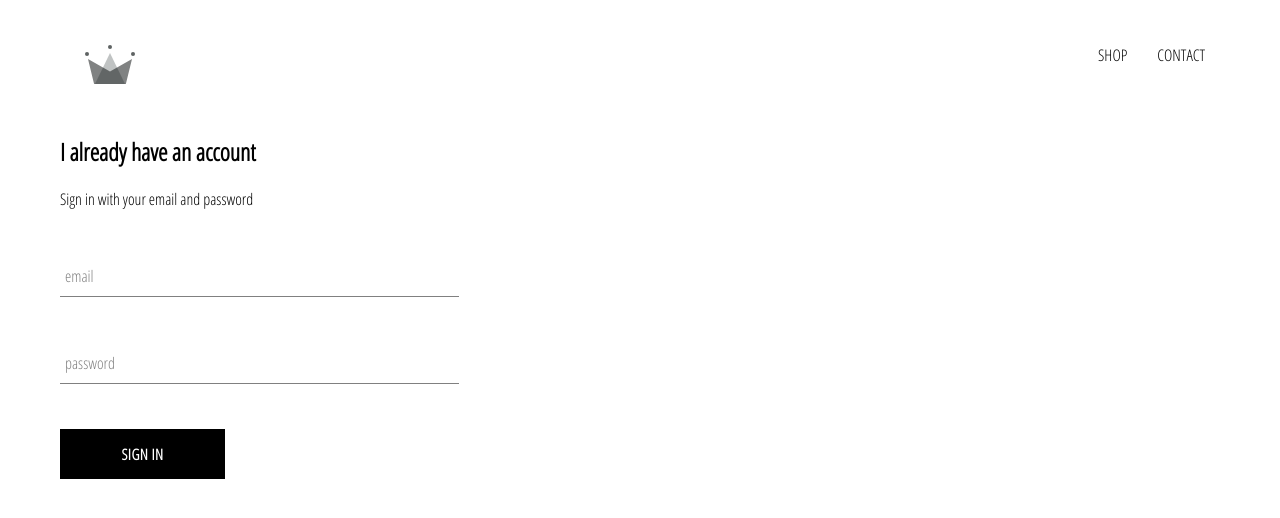
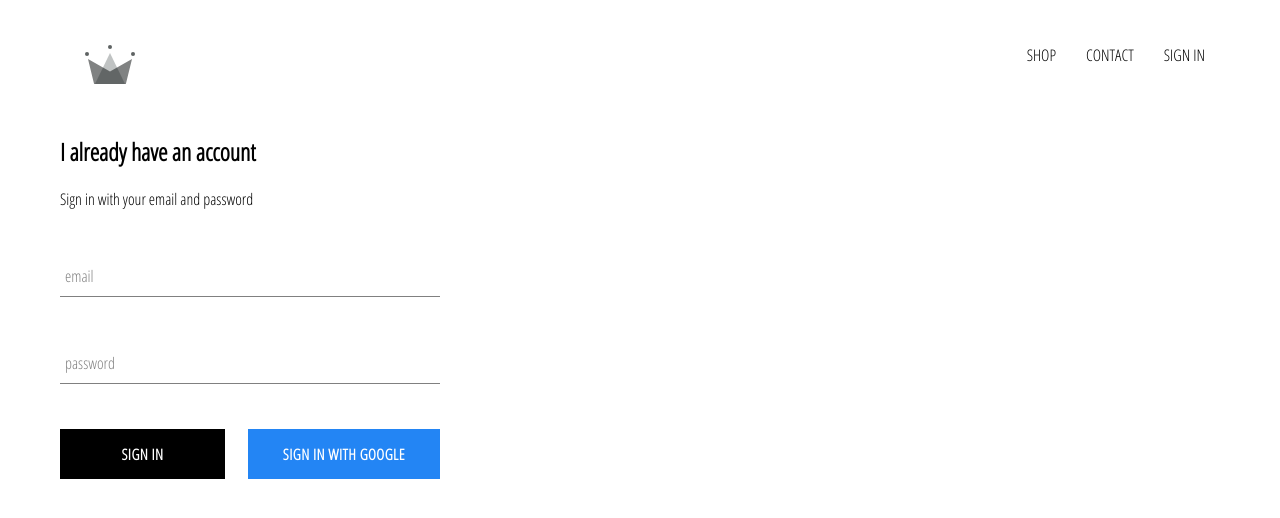
Before and after one commit to NickHolcombe/crwn-clothing, a React (Create React App) app: page /signin in a window 1280 px wide. Shown: the top 518 px of the page. Built offline with nearby package versions, Linux system fonts and the light colour scheme; no server answers.

Commit message:
integrated Firebase into application, created sign in page with sign in component and signin with Google

```diff
--- a/package.json
+++ b/package.json
@@ -6,6 +6,7 @@
     "@testing-library/jest-dom": "^4.2.4",
     "@testing-library/react": "^9.3.2",
     "@testing-library/user-event": "^7.1.2",
+    "firebase": "^7.14.2",
     "node-sass": "^4.14.0",
     "react": "^16.13.1",
     "react-dom": "^16.13.1",
--- a/src/App.css
+++ b/src/App.css
@@ -7,3 +7,7 @@
     text-decoration: none;
     color: black;
 }
+
+* {
+    box-sizing: border-box;
+}
--- a/src/App.js
+++ b/src/App.js
@@ -7,11 +7,35 @@
 import ShopPage from "./pages/shop/shop.component";
 import Header from "./components/header/header.component";
 import SignInAndSignUpPage from "./pages/sign-in-and-sign-up/sign-in-and-sign-up.component";
+import { auth} from "./firebase/firebase.utils";
 
-function App() {
+class App extends React.Component {
+
+    constructor() {
+        super();
+
+        this.state = {
+            currentUser: null
+        }
+    }
+
+    unsubscribeFromAuth = null;
+
+    componentDidMount() {
+        this.unsubscribeFromAuth = auth.onAuthStateChanged(user => {
+            this.setState({currentUser: user});
+            console.log({user});
+        })
+    }
+
+    componentWillUnmount() {
+        this.unsubscribeFromAuth();
+    }
+
+    render() {
         return (
             <div>
-        <Header />
+                <Header currentUser={this.state.currentUser}/>
                 <Switch>
                     <Route exact path='/' component={HomePage}/>
                     <Route path='/shop' component={ShopPage}/>
@@ -20,5 +44,6 @@
             </div>
         );
     }
+}
 
 export default App;
--- a/src/components/custom-button/custom-button.component.jsx
+++ b/src/components/custom-button/custom-button.component.jsx
@@ -2,9 +2,12 @@
 
 import './custom-button.styles.scss';
 
-const CustomButton = ({ children, ...otherProps}) => (
-    <button className='custom-button' { ...otherProps }>
-        { children }
+const CustomButton = ({children, isGoogleSignin, ...otherProps}) => (
+    <button
+        className={`${isGoogleSignin ? 'google-sign-in' : ''} custom-button`}
+        {...otherProps}
+    >
+        {children}
     </button>
 );
 
--- a/src/components/custom-button/custom-button.styles.scss
+++ b/src/components/custom-button/custom-button.styles.scss
@@ -19,4 +19,15 @@
     color: black;
     border: 1px solid black;
   }
+
+  &.google-sign-in {
+    background-color: #2385f4;
+    color: white;
+
+    &:hover {
+      background-color: #357ae8;
+      border: none;
+    }
+
+  }
 }
--- a/src/components/header/header.component.jsx
+++ b/src/components/header/header.component.jsx
@@ -1,10 +1,12 @@
 import React from "react";
 import {Link} from "react-router-dom";
+
+import {auth} from "../../firebase/firebase.utils";
 
 import { ReactComponent as Logo } from '../../assets/crown.svg';
 import './header.styles.scss';
 
-const Header = () => (
+const Header = ({ currentUser }) => (
     <div className='header'>
         <Link className='logo-container' to="/">
             <Logo className='logo'/>
@@ -16,6 +18,12 @@
             <Link className='option' to='/shop'>
                 CONTACT
             </Link>
+            {
+                currentUser ?
+                    <div className='option' onClick={() => auth.signOut()}>SIGN OUT</div>
+                    :
+                    <Link className='option' to='/signin'>SIGN IN</Link>
+            }
         </div>
     </div>
 );
--- a/src/components/header/header.styles.scss
+++ b/src/components/header/header.styles.scss
@@ -20,6 +20,7 @@
 
     .option {
       padding: 10px 15px;
+      cursor: pointer;
     }
   }
 }
--- a/src/components/sign-in/sign-in.components.jsx
+++ b/src/components/sign-in/sign-in.components.jsx
@@ -2,6 +2,8 @@
 
 import FormInput from "../form-input/form-input.component";
 import CustomButton from "../custom-button/custom-button.component";
+
+import { signInWithGoogle} from "../../firebase/firebase.utils";
 
 import './sign-in.styles.scss';
 
@@ -48,8 +50,12 @@
                         value={this.state.password}
                         label='password'
                         required/>
-
-                    <CustomButton type="submit">Sign in</CustomButton>
+                    <div className='buttons'>
+                        <CustomButton type="submit">Sign in</CustomButton>
+                        <CustomButton onClick={signInWithGoogle} isGoogleSignin >
+                            Sign in with Google
+                        </CustomButton>
+                    </div>
                 </form>
 
             </div>
--- a/src/components/sign-in/sign-in.styles.scss
+++ b/src/components/sign-in/sign-in.styles.scss
@@ -1,9 +1,14 @@
 .sign-in {
-  width: 30vw;
+  width: 380px;
   display: flex;
   flex-direction: column;
 
   .title {
     margin: 10px 0;
   }
+
+  .buttons {
+    display: flex;
+    justify-content: space-between;
+  }
 }
--- /dev/null
+++ b/src/firebase/firebase.utils.js
@@ -0,0 +1,25 @@
+import firebase from "firebase/app";
+import 'firebase/firestore';
+import 'firebase/auth';
+
+const config = {
+    apiKey: "AIzaSyC_QpLLQiYkVor2Q5gMmCxfOi-2wcJUgTw",
+    authDomain: "crwn-db-fe4c2.firebaseapp.com",
+    databaseURL: "https://crwn-db-fe4c2.firebaseio.com",
+    projectId: "crwn-db-fe4c2",
+    storageBucket: "crwn-db-fe4c2.appspot.com",
+    messagingSenderId: "817414626273",
+    appId: "1:817414626273:web:0692ad1af92667c80fd0a0",
+    measurementId: "G-JE39F13L72"
+};
+
+firebase.initializeApp(config);
+
+export const auth = firebase.auth();
+export const firestore = firebase.firestore();
+
+const provider = new firebase.auth.GoogleAuthProvider();
+provider.setCustomParameters({prompt: 'select_account'});
+export const signInWithGoogle = () => auth.signInWithPopup(provider);
+
+export default firebase;
```
Also changed, not shown: 1 other file (tests, documents, lock files or other folders). Lines whose indentation alone changed are shown as unchanged.
